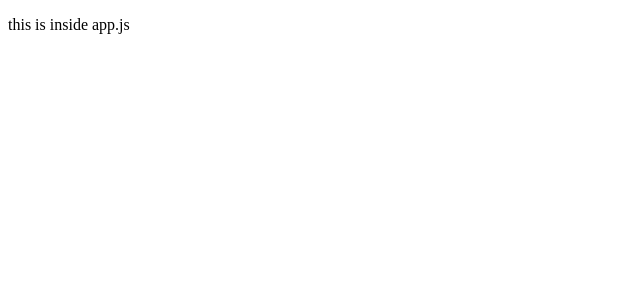
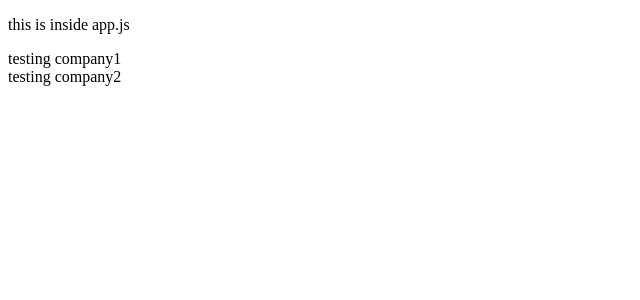
Before and after one commit to PTRI-7-Team-Axolotl/secure-the-bag, a React (Create React App) app: page /user in a window 1280 px wide. Shown: the top 300 px of the page, without its empty margins (0-640 px from the left). Built offline with nearby package versions, Linux system fonts and the light colour scheme.

Commit message:
some clicking functionality on user page

```diff
--- a/src/App.jsx
+++ b/src/App.jsx
@@ -1,5 +1,4 @@
 import React from "react";
-import JobInfo from "./JobInfo.jsx"
 import User from './User.jsx'
 import { Route,  Routes} from 'react-router-dom';
 
@@ -9,10 +8,10 @@ function App() {
       <header className="App-header">
         <p>this is inside app.js</p>
         <div className="userPage">
-                < Routes>
-                <Route path="user" element={<User />}/>
-                      <Route path="job-info" element={<JobInfo />}/>
-                </Routes>
+                {/* < Routes>
+                <Route path="/user" element={<User />}/>
+                </Routes> */}
+                <User />
             </div>
       </header>
     </div>
--- a/src/JobInfo.jsx
+++ b/src/JobInfo.jsx
@@ -2,8 +2,8 @@
 import React, { useState, useEffect} from 'react';
 
 function JobInfo(props) {
-    const array = props.user.jobs
-return <div>{props.user.username}</div>
+
+return <div>Job Info Page</div>
    }
 
 
--- a/src/User.jsx
+++ b/src/User.jsx
@@ -5,11 +5,23 @@ import JobInfo from './JobInfo.jsx'
 function User (props) {
     const [error, setError] = useState(null)
     const [isLoaded, setIsLoaded] = useState(false)
-    const[user, setUser] = useState({
-        username:   "test1",
-        email:      "testing@gmail.com",
-        jobs:       [{
-            company:    "testing company",
+    const [jobIndex, setJobIndex] = useState(null)
+    const [isShown, setIsShown] = useState(false)
+    const[jobs, setJobs] = useState(
+             [{
+            company:    "testing company1",
+            job:        "software engineer",
+            deadline:   "June 17, 2023",
+            postUrl:      "www.randomwebsite",
+            salary:         "$150,000",
+            location:       "remote",
+            description:    "description of job here",
+            dateApplied:    "put in the date here",
+            interviewDate: "interview date",
+            notes:          "notes",
+            result:         "result"
+        }, {
+            company:    "testing company2",
             job:        "software engineer",
             deadline:   "June 17, 2023",
             postUrl:      "www.randomwebsite",
@@ -21,13 +33,34 @@ function User (props) {
             notes:          "notes",
             result:         "result"
         }]
-    })
+    )
 
+    let onClick = (e) => {
+        e.preventDefault()
+        //let displayJob = e.target.__reactProps$fvcg9ohi4q9.id
+        setIsShown(current => !current)
+        setJobIndex(e.target.id)
+    }
 
-   return (<div>
-    <JobInfo user={user.jobs}/>
-   </div>)
+   const listItems = jobs.map((job, index) =>
+   <div key={index} onClick={onClick} name={index} id={index}>
+   {job.company}
+  </div>
+   );
 
+    if (!isShown) {
+        return (
+            <div>
+                {listItems}
+            </div>
+        )
+    } else {
+        return (
+            <div>
+            {isShown && <JobInfo/>}
+            </div>
+        )
+    }
 
 }
 
```
